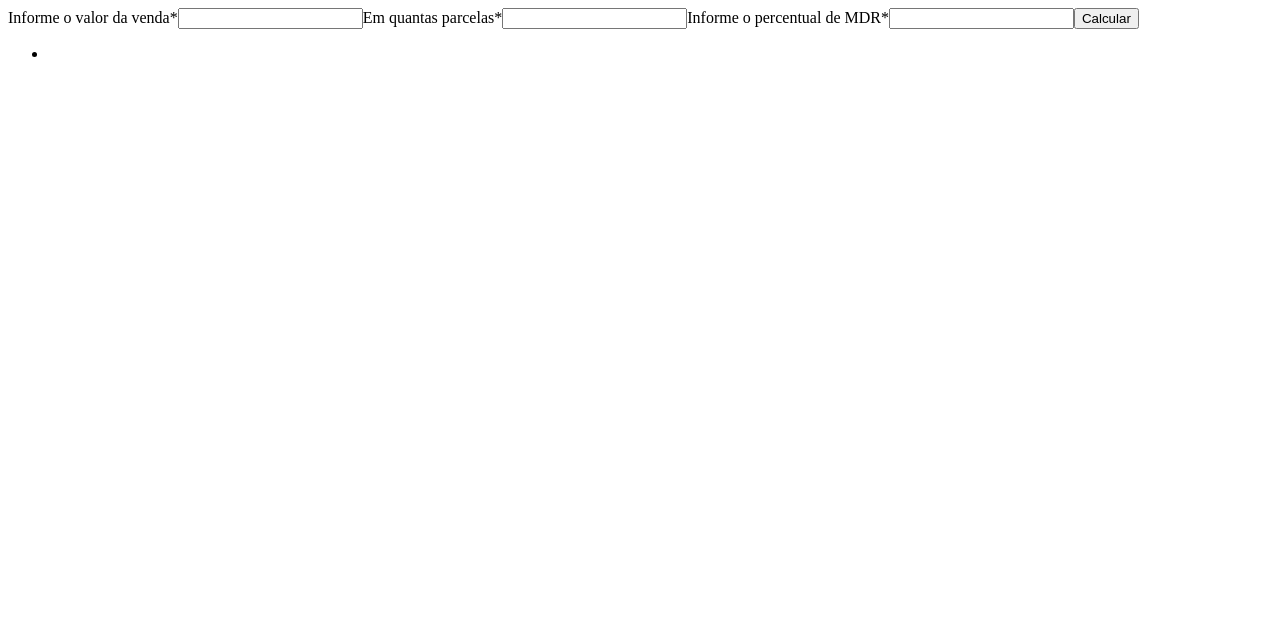
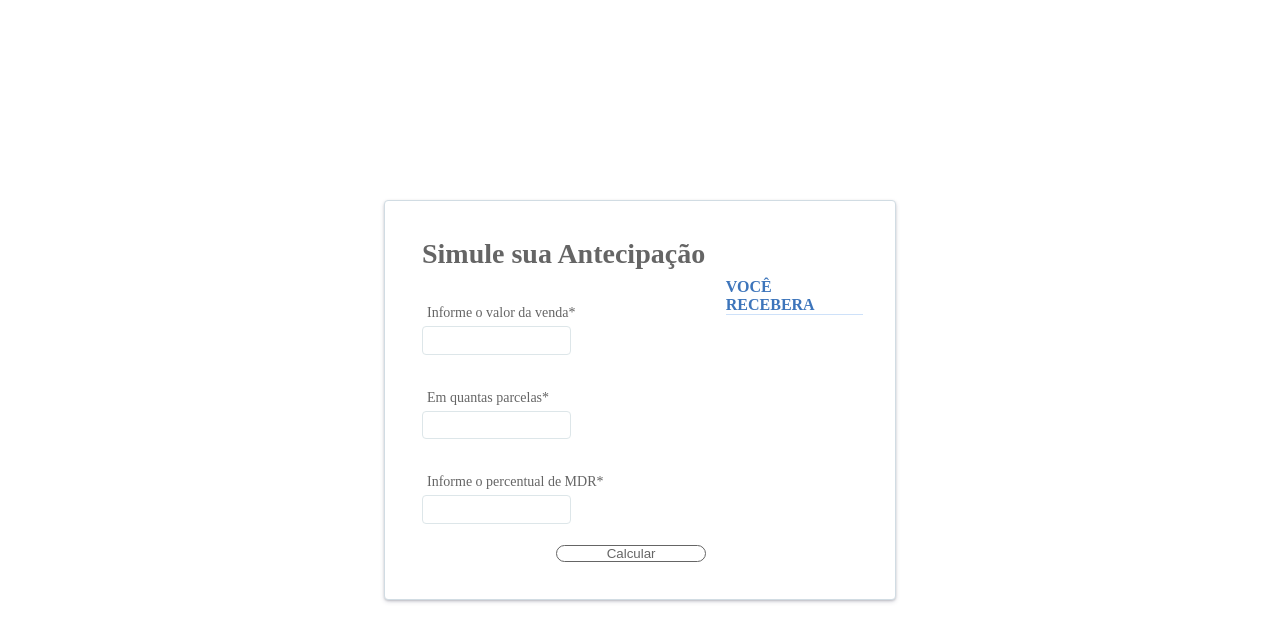
Before and after one commit to kalebesampaio/calculadora_de_antecipacao, a React (Create React App) app: page / in a window 1280 px wide. Shown: the top 642 px of the page. Built offline with nearby package versions, Linux system fonts and the light colour scheme.

Commit message:
feat: adicionando estilo com styled components

```diff
--- a/src/App.jsx
+++ b/src/App.jsx
@@ -1,4 +1,5 @@
 import { useEffect, useState } from "react";
+import { DivApp } from "./AppStyle";
 import { Form } from "./components/Form";
 import { InfoCard } from "./components/InfoCard";
 import { List } from "./components/List";
@@ -9,21 +10,21 @@ function App() {
   useEffect(() => {}, [num]);
 
   return (
-    <div className="App">
+    <DivApp className="App">
       <Form setNum={setNum}></Form>
       <List>
         {num ? (
           <>
-            <InfoCard value={num["1"] / 100}></InfoCard>
-            <InfoCard value={num["15"] / 100}></InfoCard>
-            <InfoCard value={num["30"] / 100}></InfoCard>
-            <InfoCard value={num["90"] / 100}></InfoCard>
+            <InfoCard value={num["1"] / 100} keys={1}></InfoCard>
+            <InfoCard value={num["15"] / 100} keys={15}></InfoCard>
+            <InfoCard value={num["30"] / 100} keys={30}></InfoCard>
+            <InfoCard value={num["90"] / 100} keys={90}></InfoCard>
           </>
         ) : (
           <li></li>
         )}
       </List>
-    </div>
+    </DivApp>
   );
 }
 
--- /dev/null
+++ b/src/AppStyle.js
@@ -0,0 +1,13 @@
+import styled from "styled-components";
+
+export const DivApp = styled.div`
+  height: 50vh;
+  width: 40vw;
+  background: #ffffff;
+  border: 1px solid #d1dce3;
+  border-radius: 4px;
+  display: flex;
+  padding: 2.5%;
+  box-shadow: rgba(50, 50, 93, 0.25) 0px 2px 5px -1px,
+    rgba(0, 0, 0, 0.3) 0px 1px 3px -1px;
+`;
--- a/src/components/Form/index.jsx
+++ b/src/components/Form/index.jsx
@@ -2,6 +2,8 @@ import { useForm } from "react-hook-form";
 import { yupResolver } from "@hookform/resolvers/yup";
 import * as yup from "yup";
 import { api } from "../../services/api";
+import { StyledTitle } from "../../styles/typography";
+import { StyledForm } from "./styles";
 
 export const Form = ({ setNum }) => {
   const schema = yup.object({
@@ -43,7 +45,8 @@ export const Form = ({ setNum }) => {
   };
 
   return (
-    <form onSubmit={handleSubmit(resgisterAmount)}>
+    <StyledForm onSubmit={handleSubmit(resgisterAmount)}>
+      <StyledTitle>Simule sua Antecipação</StyledTitle>
       <label htmlFor="amount">Informe o valor da venda*</label>
       <input id="amount" type="text" {...register("amount")} />
       <span>{errors.amount?.message}</span>
@@ -56,6 +59,6 @@ export const Form = ({ setNum }) => {
       <input id="mdr" type="text" {...register("mdr")} />
       <span>{errors.mdr?.message}</span>
       <button>Calcular</button>
-    </form>
+    </StyledForm>
   );
 };
--- /dev/null
+++ b/src/components/Form/styles.js
@@ -0,0 +1,47 @@
+import styled from "styled-components";
+
+export const StyledForm = styled.form`
+  padding: 5px;
+  display: flex;
+  flex-direction: column;
+  height: 100%;
+  width: 70%;
+  label {
+    margin-top: 30px;
+    font-family: "SourceSansPro";
+    font-size: 14px;
+    color: #656565;
+    padding: 5px;
+  }
+  input {
+    padding: 5px;
+    background: #ffffff;
+    border: 1px solid #dde6e9;
+    border-radius: 4px;
+    width: 50%;
+    height: 35px;
+  }
+  span {
+    font-family: "SourceSansPro";
+    font-size: 11px;
+
+    color: #cecece;
+  }
+
+  input:hover {
+    border: #66afe9 1px solid;
+  }
+  button {
+    margin-top: 7%;
+    color: #656565;
+    border: #656565 1px solid;
+    width: 50%;
+    margin-left: 45%;
+    border-radius: 15px;
+    cursor: pointer;
+    :hover {
+      border: #66afe9 1px solid;
+      color: #66afe9;
+    }
+  }
+`;
--- a/src/components/InfoCard/index.jsx
+++ b/src/components/InfoCard/index.jsx
@@ -1,7 +1,21 @@
-export const InfoCard = ({ value }) => {
+import { StyledBold, StyledParagraph } from "../../styles/typography";
+import { StyleInfoCard } from "./styles";
+
+export const InfoCard = ({ value, keys }) => {
+  console.log(keys);
   return (
-    <li>
-      <span>{value}</span>
-    </li>
+    <StyleInfoCard>
+      <StyledParagraph>
+        {keys === 1 ? "Amanhã:" : `Em ${keys} dias:`}
+
+        <StyledBold>
+          {" "}
+          {value.toLocaleString("pt-br", {
+            style: "currency",
+            currency: "BRL",
+          })}
+        </StyledBold>
+      </StyledParagraph>
+    </StyleInfoCard>
   );
 };
--- /dev/null
+++ b/src/components/InfoCard/styles.js
@@ -0,0 +1,7 @@
+import styled from "styled-components";
+
+export const StyleInfoCard = styled.li`
+  p {
+    margin-top: 20%;
+  }
+`;
--- a/src/components/List/index.jsx
+++ b/src/components/List/index.jsx
@@ -1,3 +1,11 @@
+import { StyledTitle2 } from "../../styles/typography";
+import { StyledList } from "./styles";
+
 export const List = ({ children }) => {
-  return <ul>{children}</ul>;
+  return (
+    <StyledList>
+      <StyledTitle2>Você Recebera</StyledTitle2>
+      {children}
+    </StyledList>
+  );
 };
--- /dev/null
+++ b/src/components/List/styles.js
@@ -0,0 +1,10 @@
+import styled from "styled-components";
+
+export const StyledList = styled.ul`
+  margin-top: 10%;
+  h2 {
+    border-bottom: 1px solid rgba(93, 156, 236, 0.3);
+    margin-bottom: 10%;
+  }
+`;
+/* const ele = #5d9cec */
--- a/src/index.css
+++ /dev/null
@@ -1,13 +0,0 @@
-body {
-  margin: 0;
-  font-family: -apple-system, BlinkMacSystemFont, 'Segoe UI', 'Roboto', 'Oxygen',
-    'Ubuntu', 'Cantarell', 'Fira Sans', 'Droid Sans', 'Helvetica Neue',
-    sans-serif;
-  -webkit-font-smoothing: antialiased;
-  -moz-osx-font-smoothing: grayscale;
-}
-
-code {
-  font-family: source-code-pro, Menlo, Monaco, Consolas, 'Courier New',
-    monospace;
-}
--- a/src/index.js
+++ b/src/index.js
@@ -1,10 +1,12 @@
 import React from "react";
 import ReactDOM from "react-dom/client";
 import App from "./App";
+import { GlobalStyle } from "./styles/global";
 
 const root = ReactDOM.createRoot(document.getElementById("root"));
 root.render(
   <React.StrictMode>
+    <GlobalStyle />
     <App />
   </React.StrictMode>
 );
--- a/src/styles/global.js
+++ b/src/styles/global.js
@@ -0,0 +1,38 @@
+import { createGlobalStyle } from "styled-components";
+
+export const GlobalStyle = createGlobalStyle`
+*{
+    margin: 0;
+    padding: 0;
+    box-sizing: border-box;
+}
+button{
+    cursor: pointer;
+    border: none;
+    background: transparent;
+}
+ul, ol, li{
+    list-style: none;
+}
+img{
+    max-width: 100%;
+}
+input, select{
+    background: transparent;
+    border: none;
+}
+body{
+    height: 100vh;
+    width: 100vw;
+
+    #root{
+        height: 100vh;
+        width: 100vw;
+        display: flex;
+        align-items: center;
+        justify-content: center;
+    }
+}
+
+
+`;
--- /dev/null
+++ b/src/styles/typography.js
@@ -0,0 +1,32 @@
+import styled from "styled-components";
+
+export const StyledTitle = styled.h1`
+  font-weight: bolder;
+  color: #656565;
+  font-size: 28px;
+  font-family: "SourceSansPro";
+`;
+
+export const StyledSpan = styled.span`
+  font-family: "SourceSansPro";
+  font-size: 11px;
+  color: #cecece;
+`;
+
+export const StyledTitle2 = styled.h2`
+  font-family: "Source Sans Pro";
+  font-weight: 700;
+  font-size: 16px;
+  text-transform: uppercase;
+  color: #3d75bb;
+`;
+
+export const StyledParagraph = styled.p`
+  font-family: "Source Sans Pro";
+  font-size: 16px;
+  color: #5d9cec;
+`;
+
+export const StyledBold = styled.span`
+  font-weight: bolder;
+`;
```
